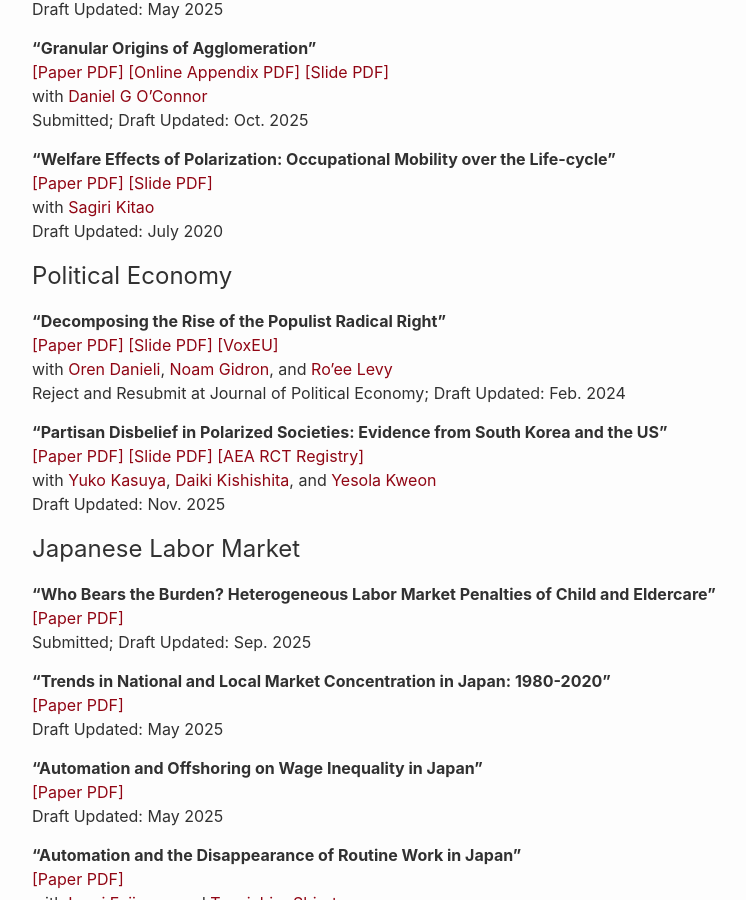
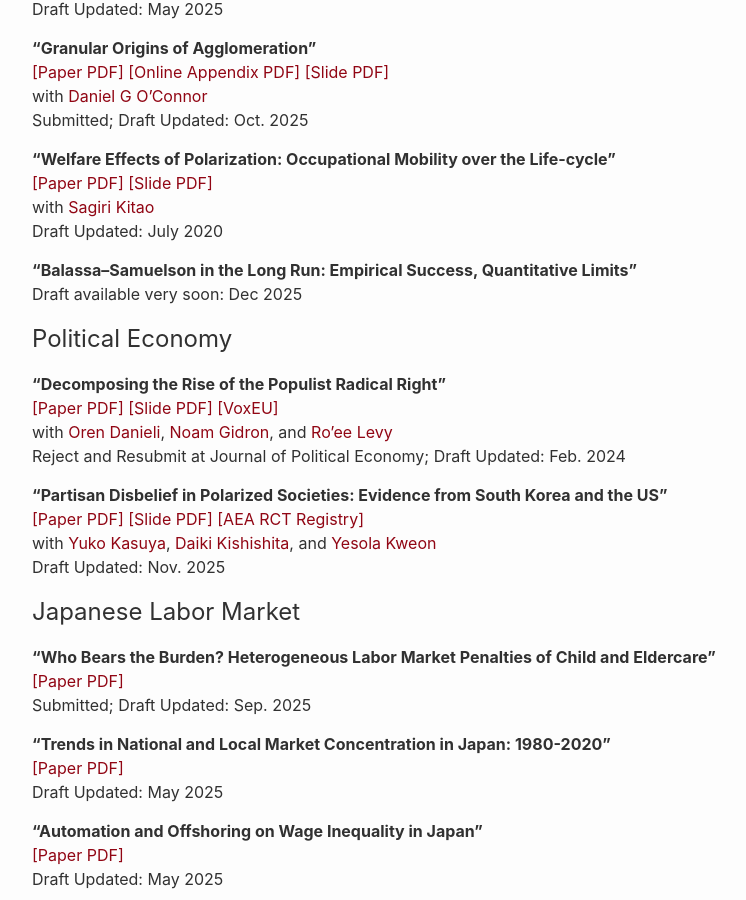
Before and after one commit to shinnkikuchi/shinnkikuchi.github.io, a Jekyll site: the page built from index.md, in a window 1280 px wide and 900 px high, scrolled down 654 px. Shown: the whole window, without its empty margins (188-934 px from the left). Built offline with Jekyll 4.4.1, drawn with Linux system fonts in a browser that asks for light colours.

Commit message:
Update index.md

```diff
--- a/index.md
+++ b/index.md
@@ -45,6 +45,11 @@ Submitted; Draft Updated: Oct. 2025
 with <a href="https://sites.google.com/site/sagirikitao/home" target="_blank">Sagiri Kitao</a>
 <br>
 Draft Updated: July 2020
+<br>
+
+**"Balassa–Samuelson in the Long Run: Empirical Success, Quantitative Limits"**
+<br>
+Draft available very soon: Dec 2025
 <br>
 
 ## Political Economy
```
